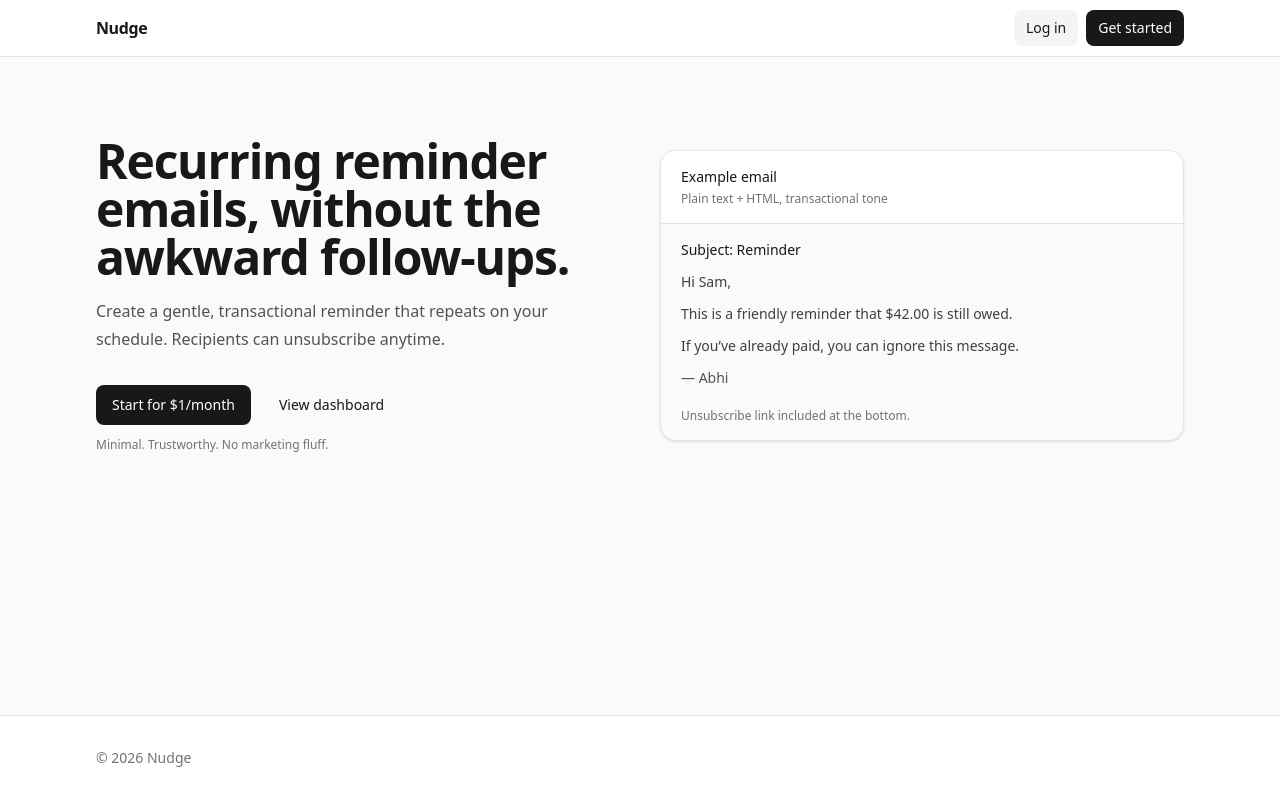
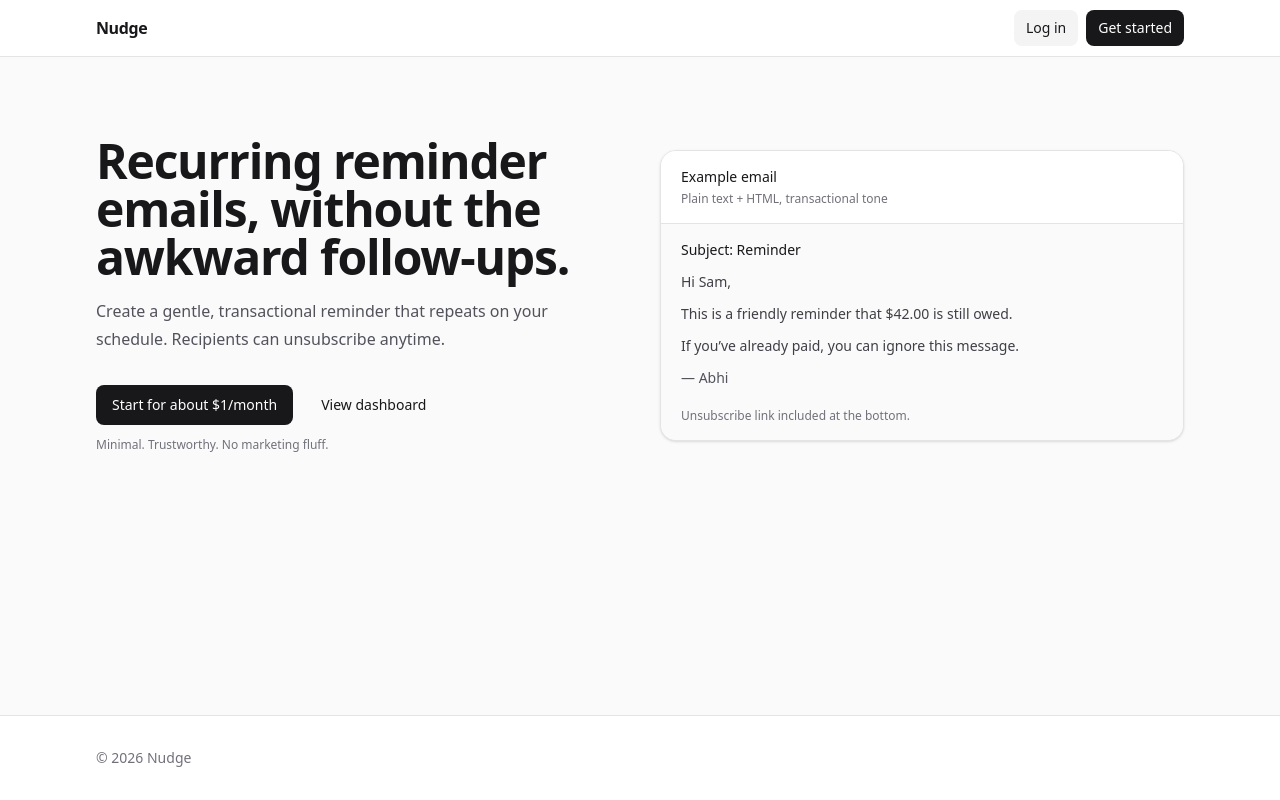
Before and after one commit to AbhishekU05/nudge, a Next.js app: page / in a window 1280 px wide. Built offline with nearby package versions, Linux system fonts and the light colour scheme.

Commit message:
changed pricing display

```diff
--- a/app/dashboard/page.tsx
+++ b/app/dashboard/page.tsx
@@ -18,6 +18,7 @@ import {
 } from "@/components/ui/card";
 import { requireUser } from "@/lib/auth";
 import { hasActiveSubscription } from "@/lib/lemon";
+import { getLocalizedMonthlyPrice } from "@/lib/pricing";
 import { createSupabaseServerClient } from "@/lib/supabase/server";
 import type { ReminderRow } from "@/lib/types";
 
@@ -119,6 +120,7 @@ export default async function DashboardPage({
 }) {
   const user = await requireUser();
   const { error, success } = await searchParams;
+  const monthlyPrice = await getLocalizedMonthlyPrice();
 
   const supabase = await createSupabaseServerClient();
   const [{ data: reminders }, { data: profile }] = await Promise.all([
@@ -217,7 +219,9 @@ export default async function DashboardPage({
                       {hasSubscription ? "Active" : subscriptionStatus}
                     </div>
                     <div className="mt-1 text-xs text-zinc-500">
-                      {renewsAt ? `Renews ${renewsAt}` : "$1/month to keep sending"}
+                      {renewsAt
+                        ? `Renews ${renewsAt}`
+                        : `${monthlyPrice.standalone} to keep sending`}
                     </div>
                   </div>
                 </CardContent>
--- a/app/page.tsx
+++ b/app/page.tsx
@@ -3,8 +3,11 @@ import Link from "next/link";
 import { Container } from "@/components/site/container";
 import { Button } from "@/components/ui/button";
 import { Card, CardContent } from "@/components/ui/card";
+import { getLocalizedMonthlyPrice } from "@/lib/pricing";
 
-export default function Home() {
+export default async function Home() {
+  const monthlyPrice = await getLocalizedMonthlyPrice();
+
   return (
     <div className="flex flex-1 flex-col bg-zinc-50">
       <header className="border-b border-zinc-200 bg-white">
@@ -38,7 +41,7 @@ export default function Home() {
               </p>
               <div className="mt-8 flex flex-col gap-3 sm:flex-row">
                 <Link href="/signup">
-                  <Button>Start for $1/month</Button>
+                  <Button>Start for {monthlyPrice.inline}</Button>
                 </Link>
                 <Link href="/login">
                   <Button variant="ghost">View dashboard</Button>
--- a/app/reminders/new/page.tsx
+++ b/app/reminders/new/page.tsx
@@ -15,6 +15,7 @@ import { Label } from "@/components/ui/label";
 import { Textarea } from "@/components/ui/textarea";
 import { requireUser } from "@/lib/auth";
 import { hasActiveSubscription } from "@/lib/lemon";
+import { getLocalizedMonthlyPrice } from "@/lib/pricing";
 import { createSupabaseServerClient } from "@/lib/supabase/server";
 
 export default async function NewReminderPage({
@@ -24,6 +25,7 @@ export default async function NewReminderPage({
 }) {
   const user = await requireUser();
   const { error } = await searchParams;
+  const monthlyPrice = await getLocalizedMonthlyPrice();
 
   const supabase = await createSupabaseServerClient();
   const { data: profile } = await supabase
@@ -63,8 +65,8 @@ export default async function NewReminderPage({
                 </CardHeader>
                 <CardContent className="flex flex-col gap-4 sm:flex-row sm:items-center sm:justify-between">
                   <p className="max-w-xl text-sm text-zinc-600">
-                    Activate the $1/month plan to create reminders and unlock the
-                    sending pipeline.
+                    Activate the {monthlyPrice.inline} plan to create reminders
+                    and unlock the sending pipeline.
                   </p>
                   <Link href="/settings/billing">
                     <Button>Open billing</Button>
--- a/app/settings/billing/page.tsx
+++ b/app/settings/billing/page.tsx
@@ -6,6 +6,7 @@ import { Button } from "@/components/ui/button";
 import { Card, CardContent, CardDescription, CardHeader, CardTitle } from "@/components/ui/card";
 import { requireUser } from "@/lib/auth";
 import { hasActiveSubscription } from "@/lib/lemon";
+import { getLocalizedMonthlyPrice } from "@/lib/pricing";
 import { createSupabaseServerClient } from "@/lib/supabase/server";
 
 function getBillingMessage(error?: string) {
@@ -29,6 +30,7 @@ export default async function BillingPage({
 }) {
   const user = await requireUser();
   const { canceled, error, success } = await searchParams;
+  const monthlyPrice = await getLocalizedMonthlyPrice();
   const supabase = await createSupabaseServerClient();
   const { data: profile } = await supabase
     .from("profiles")
@@ -81,7 +83,9 @@ export default async function BillingPage({
             <Card>
               <CardHeader>
                 <CardTitle>Subscription</CardTitle>
-                <CardDescription>$1/month to send recurring reminders.</CardDescription>
+                <CardDescription>
+                  {monthlyPrice.standalone} to send recurring reminders.
+                </CardDescription>
               </CardHeader>
               <CardContent className="space-y-3">
                 <div className="text-sm text-zinc-600">
--- /dev/null
+++ b/lib/pricing.ts
@@ -0,0 +1,125 @@
+import "server-only";
+
+import { headers } from "next/headers";
+
+type LocalizedMonthlyPrice = {
+  inline: string;
+  standalone: string;
+};
+
+const EURO_COUNTRIES = new Set([
+  "AT",
+  "BE",
+  "CY",
+  "DE",
+  "EE",
+  "ES",
+  "FI",
+  "FR",
+  "GR",
+  "HR",
+  "IE",
+  "IT",
+  "LT",
+  "LU",
+  "LV",
+  "MT",
+  "NL",
+  "PT",
+  "SI",
+  "SK",
+]);
+
+function getCountryFromAcceptLanguage(value: string | null) {
+  if (!value) {
+    return null;
+  }
+
+  const locales = value
+    .split(",")
+    .map((part) => part.split(";")[0]?.trim())
+    .filter(Boolean);
+
+  for (const locale of locales) {
+    try {
+      const region = new Intl.Locale(locale).region;
+      if (region) {
+        return region.toUpperCase();
+      }
+    } catch {
+      const match = locale.match(/[-_]([A-Za-z]{2})$/);
+      if (match) {
+        return match[1].toUpperCase();
+      }
+    }
+  }
+
+  return null;
+}
+
+function getCountryCode(headerList: Headers) {
+  const fromGeoHeader =
+    headerList.get("x-vercel-ip-country") ??
+    headerList.get("cf-ipcountry") ??
+    headerList.get("cloudfront-viewer-country") ??
+    headerList.get("x-country-code") ??
+    headerList.get("x-geo-country");
+
+  if (fromGeoHeader && fromGeoHeader.length === 2) {
+    return fromGeoHeader.toUpperCase();
+  }
+
+  return getCountryFromAcceptLanguage(headerList.get("accept-language"));
+}
+
+function getCurrencyForCountry(countryCode: string | null) {
+  if (countryCode === "IN") {
+    return { amount: 100, currency: "INR" };
+  }
+
+  if (countryCode === "GB") {
+    return { amount: 1, currency: "GBP" };
+  }
+
+  if (EURO_COUNTRIES.has(countryCode ?? "")) {
+    return { amount: 1, currency: "EUR" };
+  }
+
+  if (countryCode === "CA") {
+    return { amount: 1, currency: "CAD" };
+  }
+
+  if (countryCode === "AU") {
+    return { amount: 1, currency: "AUD" };
+  }
+
+  if (countryCode === "NZ") {
+    return { amount: 1, currency: "NZD" };
+  }
+
+  if (countryCode === "SG") {
+    return { amount: 1, currency: "SGD" };
+  }
+
+  return { amount: 1, currency: "USD" };
+}
+
+function formatMonthlyPrice(amount: number, currency: string) {
+  return `${new Intl.NumberFormat("en", {
+    style: "currency",
+    currency,
+    maximumFractionDigits: Number.isInteger(amount) ? 0 : 2,
+  }).format(amount)}/month`;
+}
+
+export async function getLocalizedMonthlyPrice() {
+  const headerList = await headers();
+  const countryCode = getCountryCode(headerList);
+  const { amount, currency } = getCurrencyForCountry(countryCode);
+  const monthlyPrice = formatMonthlyPrice(amount, currency);
+
+  return {
+    inline: `about ${monthlyPrice}`,
+    standalone: `About ${monthlyPrice}`,
+  } satisfies LocalizedMonthlyPrice;
+}
```
